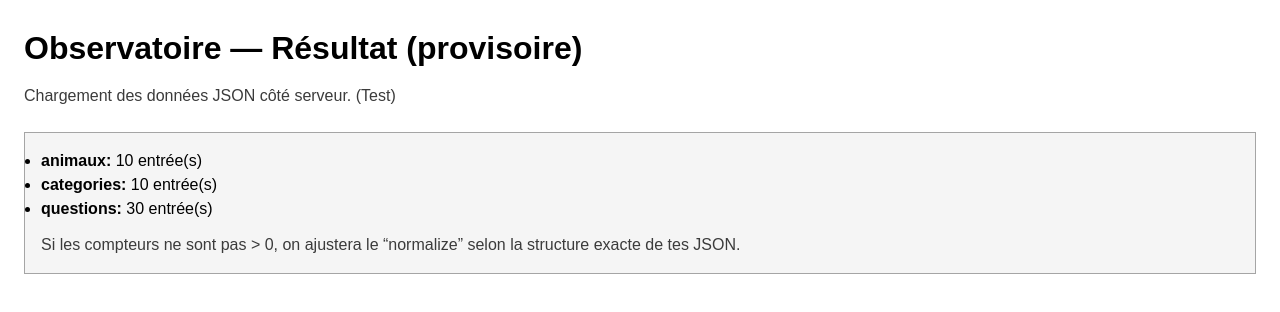
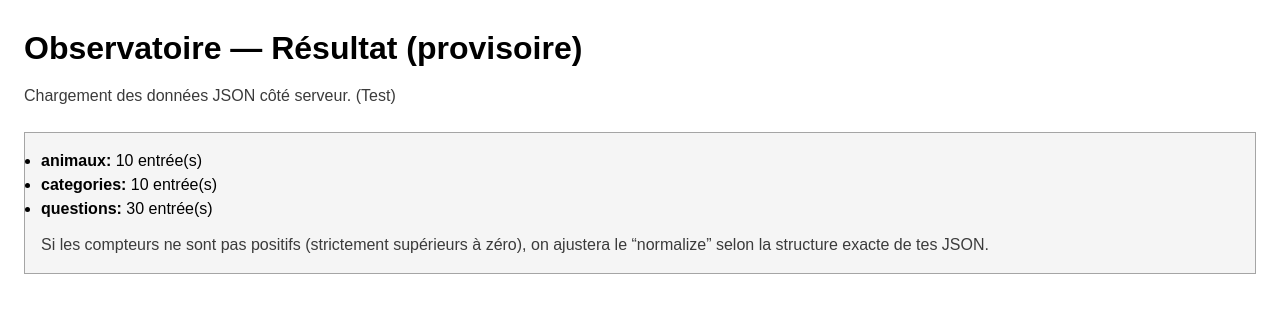
Before and after one commit to C4ctusJD/observatoire_de_la_stupidite, a Next.js app: page /resultat in a window 1280 px wide. Shown: the top 312 px of the page. Built offline with nearby package versions, Linux system fonts and the light colour scheme.

Commit message:
Update page.js

```diff
--- a/app/resultat/page.js
+++ b/app/resultat/page.js
@@ -51,8 +51,8 @@ export default async function ResultatPage() {
         </ul>
 
         <p style={{ marginTop: 12, color: "#3B3B3B" }}>
-          Si les compteurs ne sont pas > 0, on ajustera le “normalize” selon la structure
-          exacte de tes JSON.
+          Si les compteurs ne sont pas positifs (strictement supérieurs à zéro), on ajustera
+          le “normalize” selon la structure exacte de tes JSON.
         </p>
       </div>
     </main>
```
